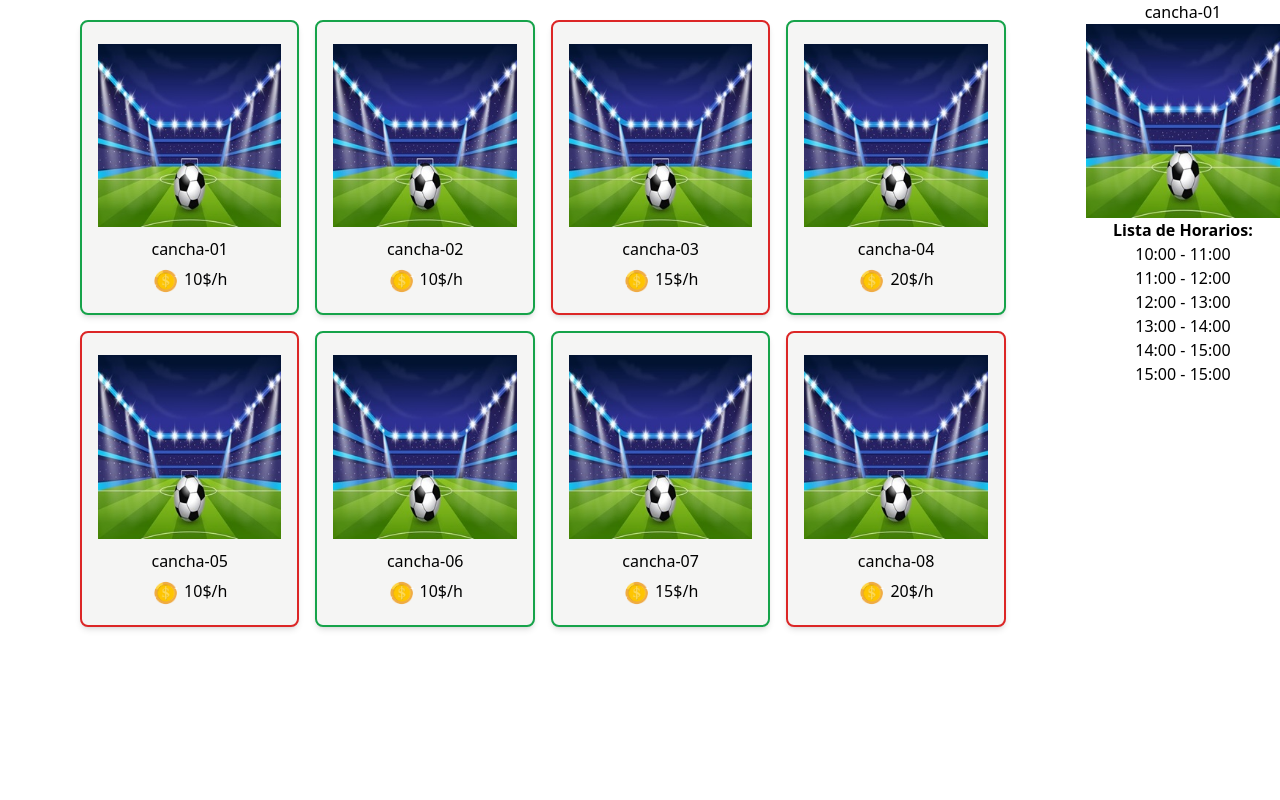
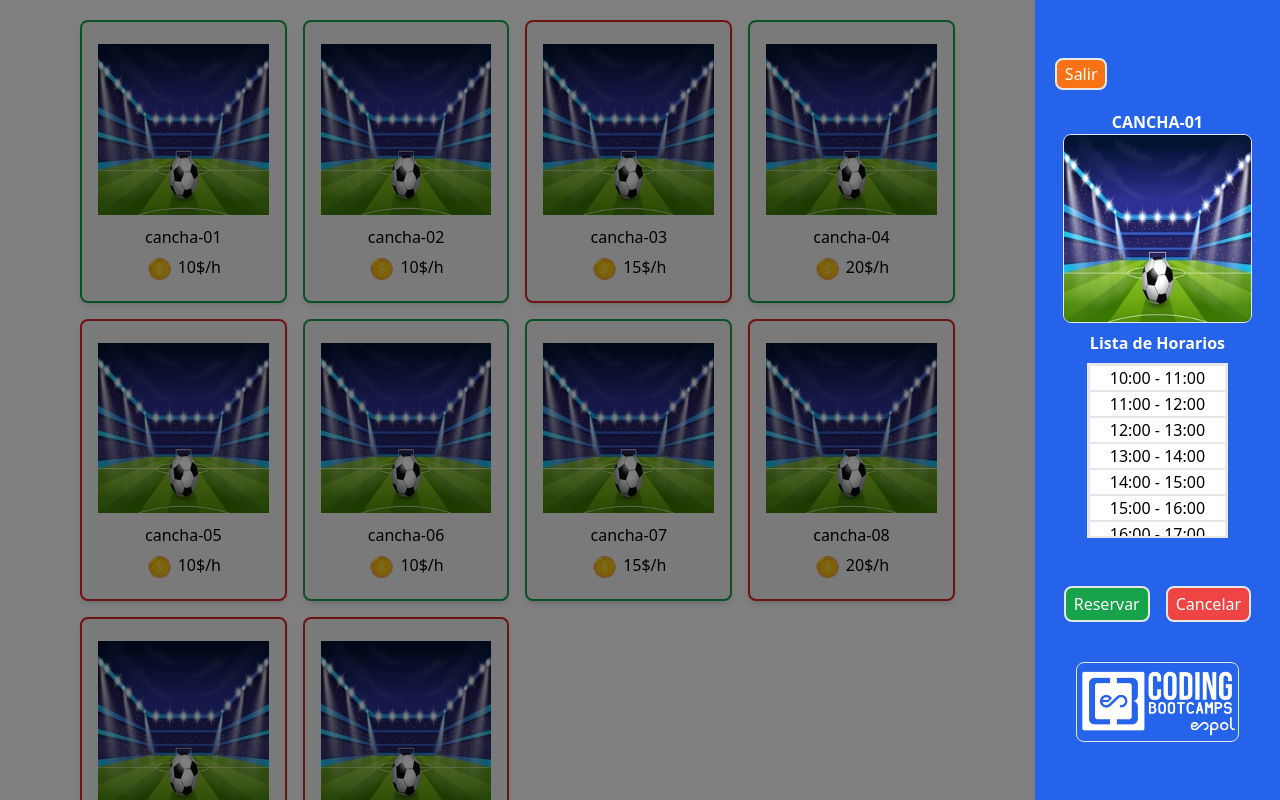
Before and after one commit to Chrisbla1604/reserva_cancha, a React (Create React App) app: page / in a window 1280 px wide. Both pictures are taken after a click on the picture 214 px from the left and 160 px from the top of the page. Built offline with nearby package versions, Linux system fonts and the light colour scheme.

Commit message:
Pantalla oscura del Slideover  + botones Salir - Reservar - Cancelar + lista de Horarios con scroll

```diff
--- a/src/App.js
+++ b/src/App.js
@@ -7,18 +7,6 @@ import { useState } from 'react';
 
 function App() {
 
-  const click_cancha = (e)=>{
-    if(slideover!=true){
-      console.log(e.target)
-      console.log(e.target.name);
-      setSlideover(true);
-      get_horarios(e.target.name);
-      cancha_slideover(e.target.name);
-
-
-    }
-
-  }
 
   const[slideover,setSlideover]=useState(false);
 
@@ -33,7 +21,9 @@ function App() {
                          {nombre:'cancha-05',precio:10,descripcion:'futbol',disponible:false},
                          {nombre:'cancha-06',precio:10,descripcion:'futbol',disponible:true},
                          {nombre:'cancha-07',precio:15,descripcion:'futbol',disponible:true},
-                         {nombre:'cancha-08',precio:20,descripcion:'futbol',disponible:false}
+                         {nombre:'cancha-08',precio:20,descripcion:'futbol',disponible:false},
+                         {nombre:'cancha-09',precio:15,descripcion:'futbol',disponible:false},
+                         {nombre:'cancha-10',precio:20,descripcion:'futbol',disponible:false}
                          ]) ;
 
 
@@ -46,19 +36,33 @@ function App() {
                             {horario_inicio:'12:00',horario_fin:'13:00',disponible:false},
                             {horario_inicio:'13:00',horario_fin:'14:00',disponible:true},
                             {horario_inicio:'14:00',horario_fin:'15:00',disponible:false},
-                            {horario_inicio:'15:00',horario_fin:'15:00',disponible:true}
+                            {horario_inicio:'15:00',horario_fin:'16:00',disponible:true},
+                            {horario_inicio:'16:00',horario_fin:'17:00',disponible:true},
+                            {horario_inicio:'17:00',horario_fin:'18:00',disponible:true},
+                            {horario_inicio:'18:00',horario_fin:'19:00',disponible:true},
+                            {horario_inicio:'19:00',horario_fin:'20:00',disponible:true}
 
     ]
     setHorariosSlideOver(responseHorarios);
 
   }
 
+  const click_cancha = (e)=>{
+    if(slideover!=true){
+      console.log(e.target)
+      console.log(e.target.name);
+      setSlideover(true);
+      get_horarios(e.target.name);
+      cancha_slideover(e.target.name);
+    }
+
+  }
 
   const cancha_slideover = (cancha_nombre) =>{
 
     listacanchas.map((cancha)=>{
 
-      if (cancha_nombre == cancha.nombre)
+     if (cancha_nombre == cancha.nombre)
       {
         setCanchaSlideOver(cancha);
       }
@@ -67,14 +71,21 @@ function App() {
 
   }
 
+  const click_slideover_boton=(e)=>{
 
+    console.log(e.target.name);
+    if(e.target.name=='Salir'){
+      setSlideover(false);
+    }
+  }
 
 
   return (
     <div className='App flex'>
 
-      <MostrarCanchas canchas={listacanchas} clickcancha={click_cancha}></MostrarCanchas>
-      {slideover ? <Slide_Over showslide={slideover} cancha={canchaslideover} horarios={horariosslideover} />:''}
+      <MostrarCanchas canchas={listacanchas} clickcancha={click_cancha} slideover={slideover}></MostrarCanchas>
+      {slideover ? <Slide_Over showslide={slideover} cancha={canchaslideover} horarios={horariosslideover} clickboton={click_slideover_boton} />:''}
+
 
     </div>
   );
--- a/src/componentes/canchas.js
+++ b/src/componentes/canchas.js
@@ -1,12 +1,19 @@
 import React from "react";
 
 
-function MostrarCanchas ({canchas, clickcancha}){
+function MostrarCanchas ({canchas, clickcancha,slideover}){
 
     console.log(canchas);
     return(
+            <div className='relative'>
+
+                {slideover ? <div className='absolute inset-0 bg-black opacity-50'>
+                             </div>:''}
+
             <div className='grid grid-cols-4 gap-4 py-5 px-20 overflow-y-scroll'
-                 style={{maxHeight:'800px'}} >{
+                 style={{maxHeight:'800px'}} >
+
+                    {
                     canchas.map((cancha)=>{
 
                     return <div className={ ` ' bg-stone-100 text-center px-4 py-4 grid grid-cols-1-rows-3 gap-1
@@ -16,7 +23,7 @@ function MostrarCanchas ({canchas, clickcancha}){
                                 style={{maxHeight:'450px'}}>
 
                                     <div className='py-1.5'  >
-                                        <img className='object-cover bg-sky-500 hover:bg-sky-700 transition-opacity duration-300 hover:opacity-40'
+                                        <img className='object-cover bg-sky-500 hover:bg-sky-700 transition-opacity duration-400 hover:opacity-40'
                                              name={cancha.nombre} onClick= {clickcancha}
 
                                              src={require(`../images/${cancha.descripcion}.jpg`)} />
@@ -33,6 +40,7 @@ function MostrarCanchas ({canchas, clickcancha}){
                            })
                         }
             </div>
+            </div>
 
         )
 }
--- a/src/componentes/slideover.js
+++ b/src/componentes/slideover.js
@@ -1,23 +1,51 @@
 import React from "react";
 
-function Slide_Over ({showslide,cancha,horarios} ){
+function Slide_Over ({showslide,cancha,horarios,clickboton} ){
 
-    //const listahorarios = horarios.horariosslideover;
-    //console.log('lista de Horarios:' , horarios);
     return(
-        <div className={showslide ? 'visible':'hidden'}>
+        <div className='p-5 bg-blue-600 place-content-center' style={{maxHeight:'800px'}}>
 
-            <h5>{cancha.nombre}</h5>
-            <img src={require(`../images/futbol.jpg`)} />
-            <div> <strong>Lista de Horarios: </strong>
+        <div className={ `' ${showslide ? 'visible':'hidden'} ' `}>
+
+            <div className='mb-5 flex'>
+               <button className='bg-orange-500 px-2 py-0.5 text-white rounded-lg border-2 border-gray
+                                  transition-opacity duration-400 hover:opacity-40' name='Salir'
+                                  onClick={clickboton}>  Salir  </button>
+            </div>
+
+            <div className='m-2' >
+            <span className='text-white uppercase'><strong>{cancha.nombre}</strong></span>
+            <img className='rounded-lg y-2 border'src={require(`../images/futbol.jpg`)} />
+            </div>
+
+            <strong className='text-white'>  Lista de Horarios  </strong>
+
+            <div className='py-2'>
+
+                <div className='overflow-y-scroll border-2 mx-8' style={{maxHeight:'175px'}} >
                 {
                     horarios.map ((horario)=>{
                         return(
-                            <div>{horario.horario_inicio} - {horario.horario_fin}</div>
+                            <div className='bg-white border'>{horario.horario_inicio} - {horario.horario_fin}</div>
                         )
                     })
                 }
+                </div>
             </div>
+            <div  className='my-10 flex-auto space-x-4'>
+                    <button className='bg-green-600 px-2 py-1 text-white rounded-lg border-2 border-gray
+                                       transition-opacity duration-400 hover:opacity-40' name='Reservar'
+                                       onClick={clickboton}> Reservar </button>
+                    <button className='bg-red-500 px-2 py-1 text-white rounded-lg border-2 border-gray
+                                       transition-opacity duration-400 hover:opacity-40' name='Cancelar'
+                                       onClick={clickboton}> Cancelar </button>
+            </div>
+
+            <div className='flex justify-items-center  place-content-center'>
+                 <img className='rounded-lg y-2 border w-70 h-20'src={require(`../images/bootcampespol.png`)} />
+            </div>
+
+        </div>
         </div>
 
     )
```
Also changed, not shown: src/images/bootcampespol.png (added).
